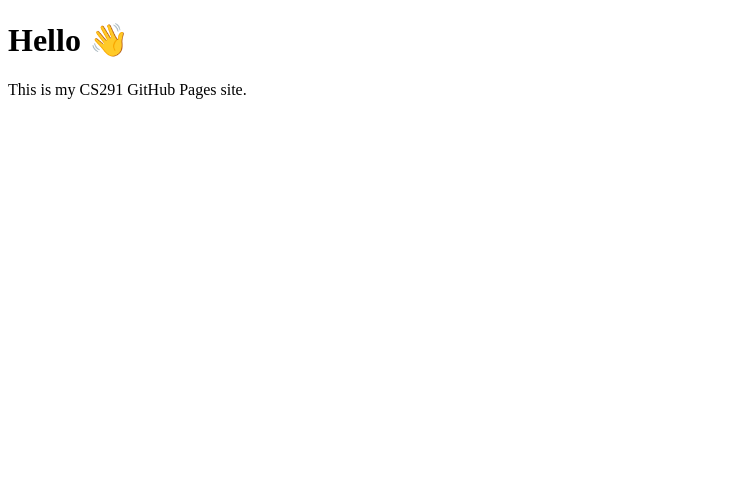
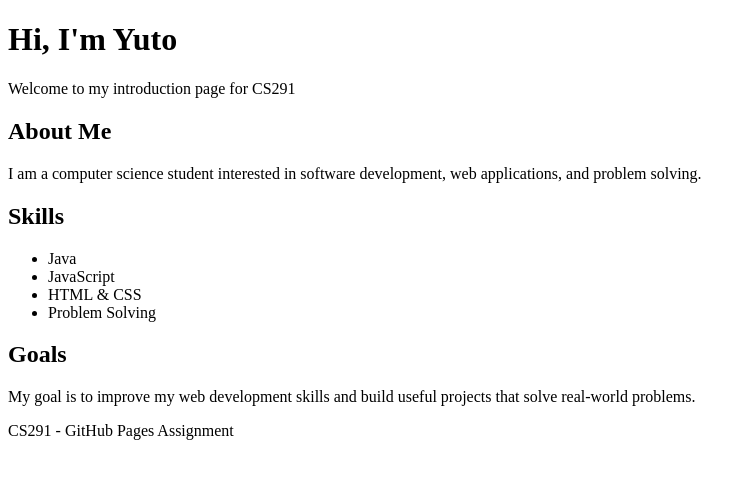
Before and after one commit to githubyuto0919745/cs291, a plain HTML site: page index.html in a window 1280 px wide. Shown: the whole page, without its empty margins (0-756 px from the left). Drawn offline with Linux system fonts and the light colour scheme.

Commit message:
Update index.html

```diff
--- a/index.html
+++ b/index.html
@@ -1,10 +1,46 @@
 <!DOCTYPE html>
 <html>
-  <head>
-    <title>CS291 Website</title>
-  </head>
-  <body>
-    <h1>Hello 👋</h1>
-    <p>This is my CS291 GitHub Pages site.</p>
-  </body>
+<head>
+  <title>Introduction - CS291</title>
+  <link rel="stylesheet" href="style.css">
+</head>
+
+<body>
+
+  <header>
+    <h1>Hi, I'm Yuto</h1>
+    <p>Welcome to my introduction page for CS291</p>
+  </header>
+
+  <section>
+    <h2>About Me</h2>
+    <p>
+      I am a computer science student interested in software development,
+      web applications, and problem solving.
+    </p>
+  </section>
+
+  <section>
+    <h2>Skills</h2>
+    <ul>
+      <li>Java</li>
+      <li>JavaScript</li>
+      <li>HTML & CSS</li>
+      <li>Problem Solving</li>
+    </ul>
+  </section>
+
+  <section>
+    <h2>Goals</h2>
+    <p>
+      My goal is to improve my web development skills and build useful projects
+      that solve real-world problems.
+    </p>
+  </section>
+
+  <footer>
+    <p>CS291 - GitHub Pages Assignment</p>
+  </footer>
+
+</body>
 </html>
```
